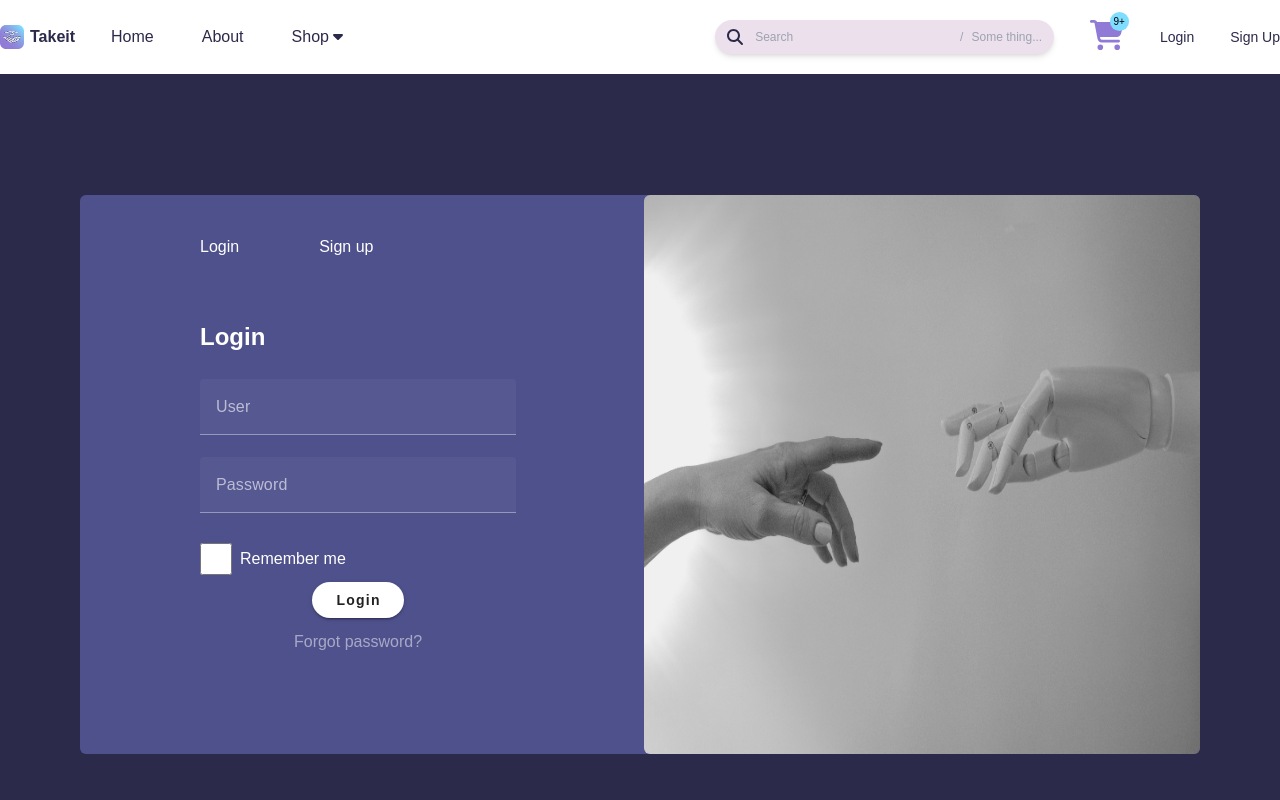
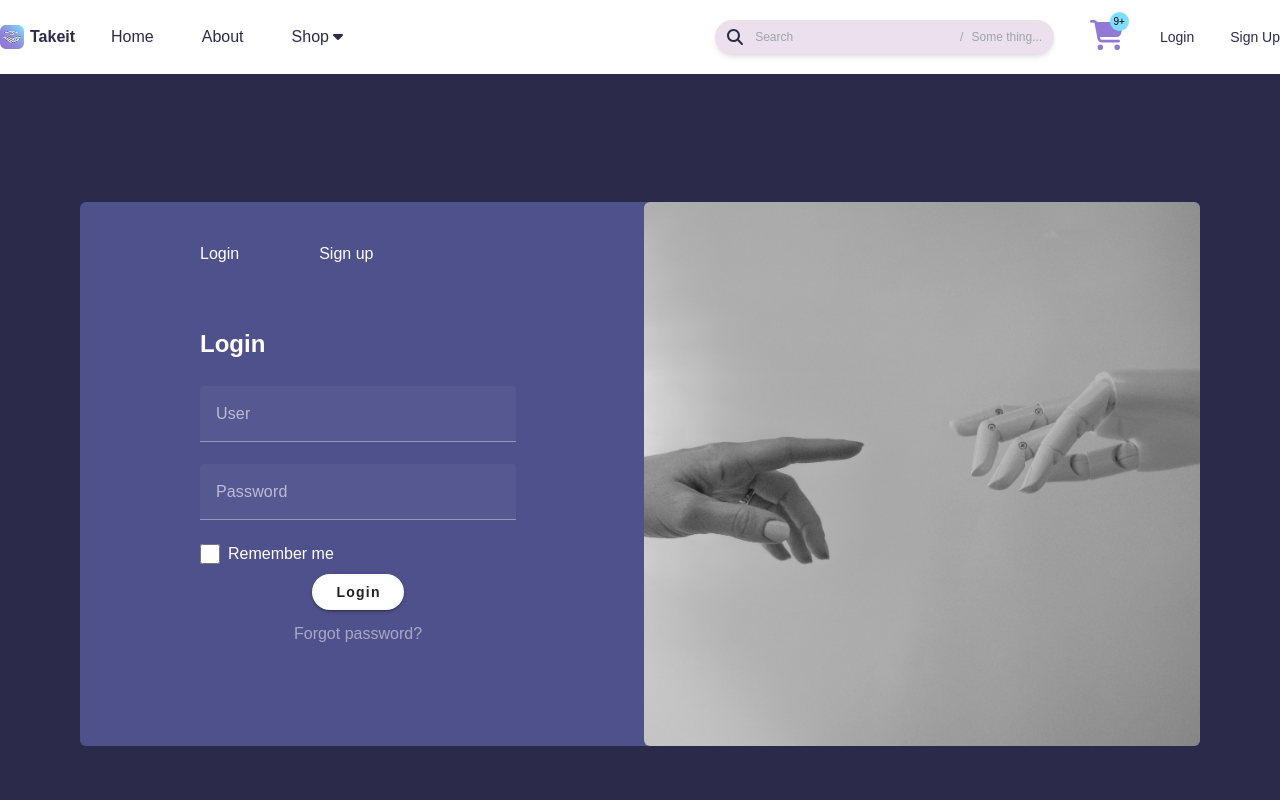
Before and after one commit to mtk246/vue3-vite-pinia-template, a Vue app: page /login in a window 1280 px wide. Shown: the top 800 px of the page. Built offline with nearby package versions, Linux system fonts and the light colour scheme; a web font is replaced by a local one.

Commit message:
fix UI for login and signup in safari

```diff
--- a/src/App.vue
+++ b/src/App.vue
@@ -1,9 +1,9 @@
 <template>
-    <NavbarComponent v-if="!isLoggedIn" />
+    <NavbarComponent />
     <div id="app">
         <router-view />
     </div>
-    <FooterComponent v-if="!isLoggedIn" />
+    <FooterComponent />
 </template>
 
 <script>
--- a/src/components/NavbarComponent.vue
+++ b/src/components/NavbarComponent.vue
@@ -19,7 +19,7 @@
                         </span>
                     </a>
                     <div class="block flex items-center">
-                        <ul class="flex flex-row">
+                        <ul class="flex flex-row whitespace-nowrap">
                             <li class="block pr-12 text-primary-color">
                                 {{ $t('navbar.home') }}
                             </li>
@@ -36,7 +36,7 @@
                         </ul>
                     </div>
                 </div>
-                <div class="flex items-center">
+                <div class="flex items-center whitespace-nowrap">
                     <InputSearch />
                     <div class="relative">
                         <div class="flex items-center shopping-counter absolute">
--- a/src/pages/auth/LoginComponent.vue
+++ b/src/pages/auth/LoginComponent.vue
@@ -36,14 +36,14 @@
                                 type="password"
                                 clearable
                             />
-                            <div class="mt-2">
+                            <div class="mb-2 checkbox-container">
                                 <label class="inline-flex items-center">
                                     <input
                                         type="checkbox"
-                                        class="w-8 h-8"
+                                        class="w-5 h-5"
                                         @click="toggleCheckbox"
                                     >
-                                    <span class="ml-2 text-white">{{ $t('auth.remember_me') }}</span>
+                                    <span class="text-white">{{ $t('auth.remember_me') }}</span>
                                 </label>
                             </div>
                             <v-btn
@@ -67,9 +67,9 @@
                     </a>
                 </div>
             </div>
-            <div>
+            <div class="login-image">
                 <img
-                    class="h-full rounded-md"
+                    class="rounded-md"
                     src="../../assets/login-bg.jpg"
                     alt="login image"
                 >
@@ -83,7 +83,7 @@ export default {
     name: "LoginComponent",
     data() {
         return {
-        isChecked: false,
+            isChecked: false,
         };
     },
     methods: {
@@ -97,4 +97,5 @@ export default {
 <style lang="sass">
     @import '../../scss/main'
     @import '../../scss/auth'
+    @import '../../scss/login_signup'
 </style>
--- a/src/pages/auth/SignUpComponent.vue
+++ b/src/pages/auth/SignUpComponent.vue
@@ -42,14 +42,14 @@
                                 type="password"
                                 clearable
                             />
-                            <div class="mt-2">
+                            <div class="mb-2 checkbox-container">
                                 <label class="inline-flex items-center">
                                     <input
                                         type="checkbox"
-                                        class="w-8 h-8"
+                                        class="w-5 h-5"
                                         @click="toggleCheckbox"
                                     >
-                                    <span class="ml-2 text-white">{{ $t('auth.remember_me') }}</span>
+                                    <span class="text-white">{{ $t('auth.remember_me') }}</span>
                                 </label>
                             </div>
                             <v-btn
@@ -73,9 +73,9 @@
                     </a>
                 </div>
             </div>
-            <div>
+            <div class="login-image">
                 <img
-                    class="h-full rounded-md"
+                    class="rounded-md"
                     src="../../assets/login-bg.jpg"
                     alt="login image"
                 >
@@ -103,4 +103,5 @@ export default {
 <style lang="sass">
     @import '../../scss/main'
     @import '../../scss/auth'
+    @import '../../scss/login_signup'
 </style>
--- /dev/null
+++ b/src/scss/login_signup.sass
@@ -0,0 +1,16 @@
+.login-image
+    flex: 1
+    display: flex
+    align-items: center
+    justify-content: center
+
+    img
+        object-fit: cover
+        height: 100%
+
+.checkbox-container
+  display: flex
+  align-items: center
+
+.checkbox-container input[type="checkbox"]
+  margin-right: 0.5rem
```
